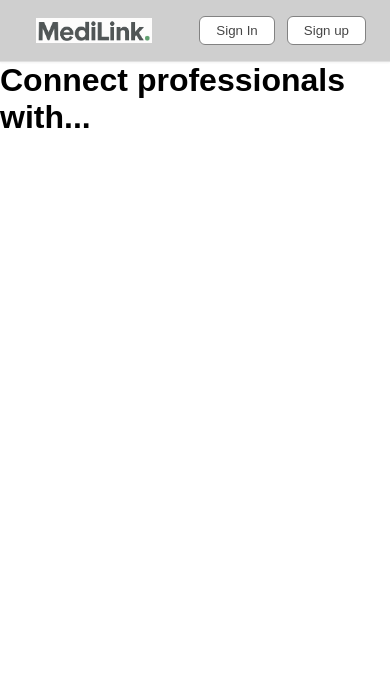
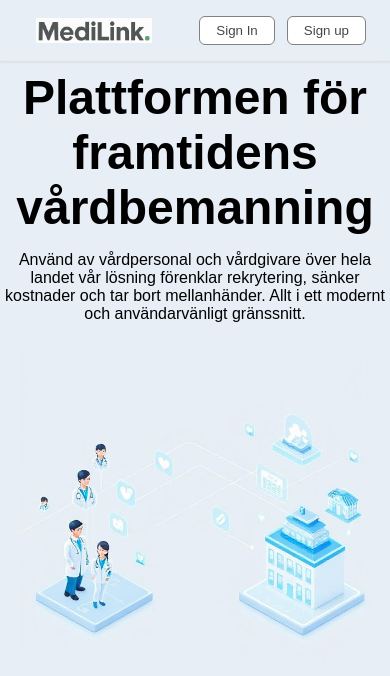
Before and after one commit to RohanRM05/medproject-07-27-25, a Next.js app: page / in a window 390 px wide. Shown: the top 676 px of the page. Built offline with nearby package versions, Linux system fonts and the light colour scheme.

Commit message:
feat: update homepage layout and styles, add frontpage image

```diff
--- a/src/app/globals.css
+++ b/src/app/globals.css
@@ -14,7 +14,7 @@ body {
     position: sticky;
     top: 0;
     z-index: 1000;
-    background-color: rgba(66, 65, 65, 0.25);
+    background-color: rgba(231, 238, 246, 0.25);
     padding: 12px 24px;
     display: flex;
     align-items: center;
@@ -74,3 +74,42 @@ body {
 .sign-up-btn:hover {
   background-color: #cacaca;
 }
+
+
+.parent {
+  display: grid;
+  grid-template-columns: repeat(5, 1fr);
+  grid-template-rows: repeat(5, 1fr);
+  grid-column-gap: 0px;
+  grid-row-gap: 0px;
+  height: 1000px;
+}
+
+.div1 {
+  grid-area: 1 / 1 / 4 / 4;
+  background-color: #E7EEF6;
+}
+.div2 {
+  grid-area: 1 / 4 / 4 / 6;
+  background-color: #E7EEF6;
+}
+.div3 {
+  grid-area: 4 / 1 / 6 / 6;
+  background: linear-gradient(to top, #b0d0f7 0%, #E7EEF6 80%);
+}
+
+
+@media (max-width: 900px) {
+  .parent {
+    grid-template-columns: 1fr;
+    grid-template-rows: auto;
+    height: auto;
+  }
+  .div1, .div2, .div3 {
+    grid-area: unset;
+    width: 100%;
+  }
+  .div1, .div2 {
+    margin-bottom: 16px;
+  }
+}
--- a/src/app/page.tsx
+++ b/src/app/page.tsx
@@ -5,7 +5,7 @@ import "./globals.css";
 export default function Home() {
   return (
     <>
-      <main style={{ height: "2000px", backgroundColor: "#ffffffff" }}>
+      <main style={{ height: "2000px", backgroundColor: "#E7EEF6" }}>
 
 
         <header className="navbar">
@@ -18,9 +18,29 @@ export default function Home() {
           </header>
         </header>
 
+        <div className="parent">
+            <div className="div1" style={{ display: "flex", flexDirection: "column", justifyContent: "center", alignItems: "center", height: "100%" }}>
+              <h1 style={{ textAlign: "center", maxWidth: "1000px", fontSize: "3rem", fontWeight: "bold" }}>
+                Plattformen för framtidens vårdbemanning
+              </h1>
+              <p style={{ textAlign: "center", maxWidth: "700px", marginTop: "1rem" }}>
+                Använd av vårdpersonal och vårdgivare över hela landet  vår lösning förenklar rekrytering, sänker kostnader och tar bort mellanhänder. Allt i ett modernt och användarvänligt gränssnitt.
+              </p>
+            </div>
+            <div className="div2" style={{ display: "flex", justifyContent: "center", alignItems: "center" }}>
+            <img
+              src="/images/frontpageimg.jpg"
+              alt="Front Page"
+              style={{width: "90%", height: "90%", objectFit: "cover", display: "block"
+              }}
+            />
+            </div>
+          <div className="div3"></div>
+        </div>
 
 
-        <h1>Connect professionals with...</h1>
+
+
       </main>
     </>
   );
```
Also changed, not shown: public/images/frontpageimg.jpg (added).
